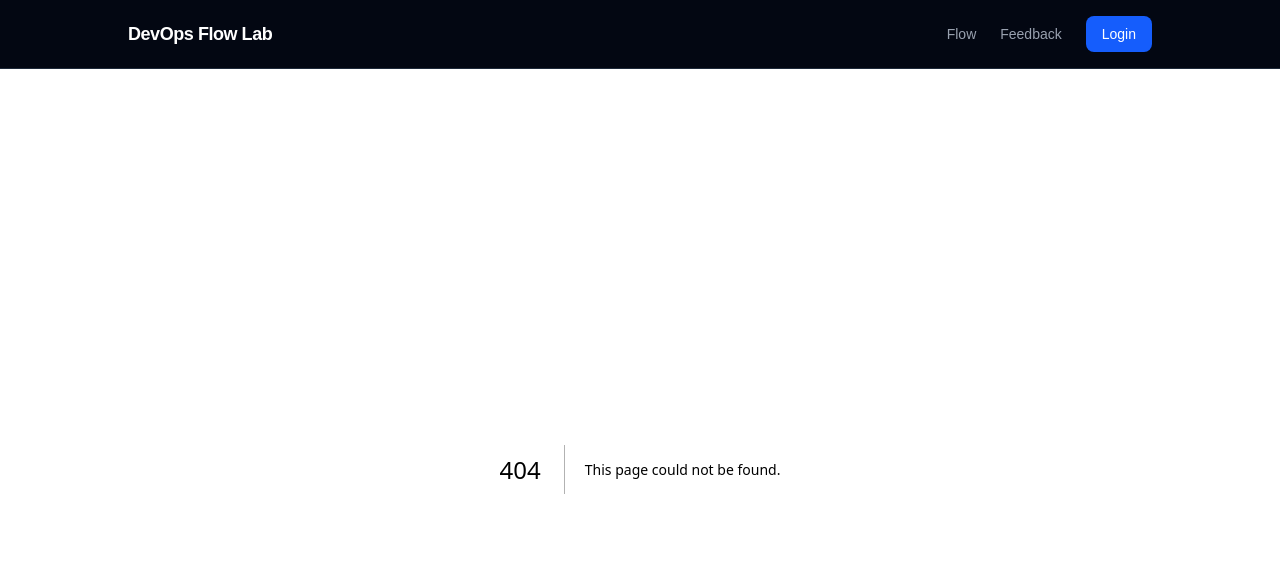
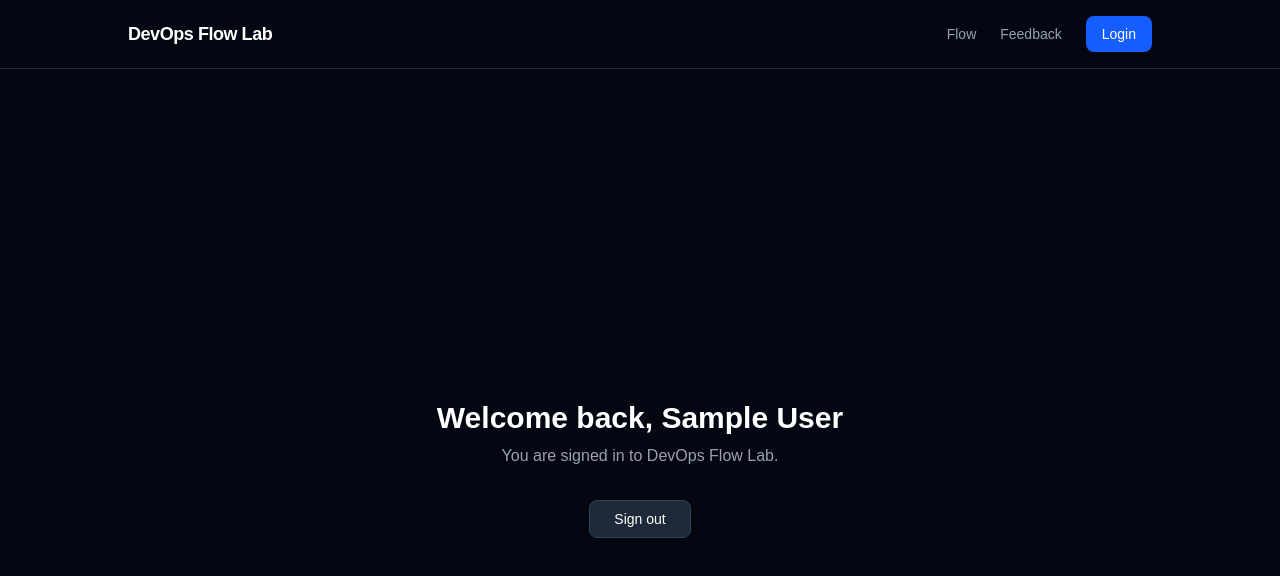
Before and after one commit to Criscadinu/devops-flow-lab, a Next.js app: page /dashboard in a window 1280 px wide. Before the commit this address had no page. Shown: the top 576 px of the page. Built offline with nearby package versions, Linux system fonts and the light colour scheme; no server answers; sample sign-in values are in the browser's storage.

Commit message:
feat: protected dashboard page

```diff
--- /dev/null
+++ b/src/app/(dashboard)/dashboard/page.tsx
@@ -0,0 +1,35 @@
+import { redirect } from "next/navigation";
+import { auth, signOut } from "@/auth";
+
+export default async function DashboardPage() {
+  const session = await auth();
+
+  if (!session?.user) {
+    redirect("/api/auth/signin");
+  }
+
+  return (
+    <main className="min-h-screen bg-gray-950 text-gray-100 flex flex-col items-center justify-center px-6">
+      <div className="max-w-md w-full text-center">
+        <h1 className="text-3xl font-bold text-white mb-2">
+          Welcome back, {session.user.name ?? session.user.email}
+        </h1>
+        <p className="text-gray-400 mb-8">You are signed in to DevOps Flow Lab.</p>
+
+        <form
+          action={async () => {
+            "use server";
+            await signOut({ redirectTo: "/" });
+          }}
+        >
+          <button
+            type="submit"
+            className="bg-gray-800 hover:bg-gray-700 border border-gray-700 text-white text-sm font-medium px-6 py-2 rounded-lg transition-colors"
+          >
+            Sign out
+          </button>
+        </form>
+      </div>
+    </main>
+  );
+}
```
